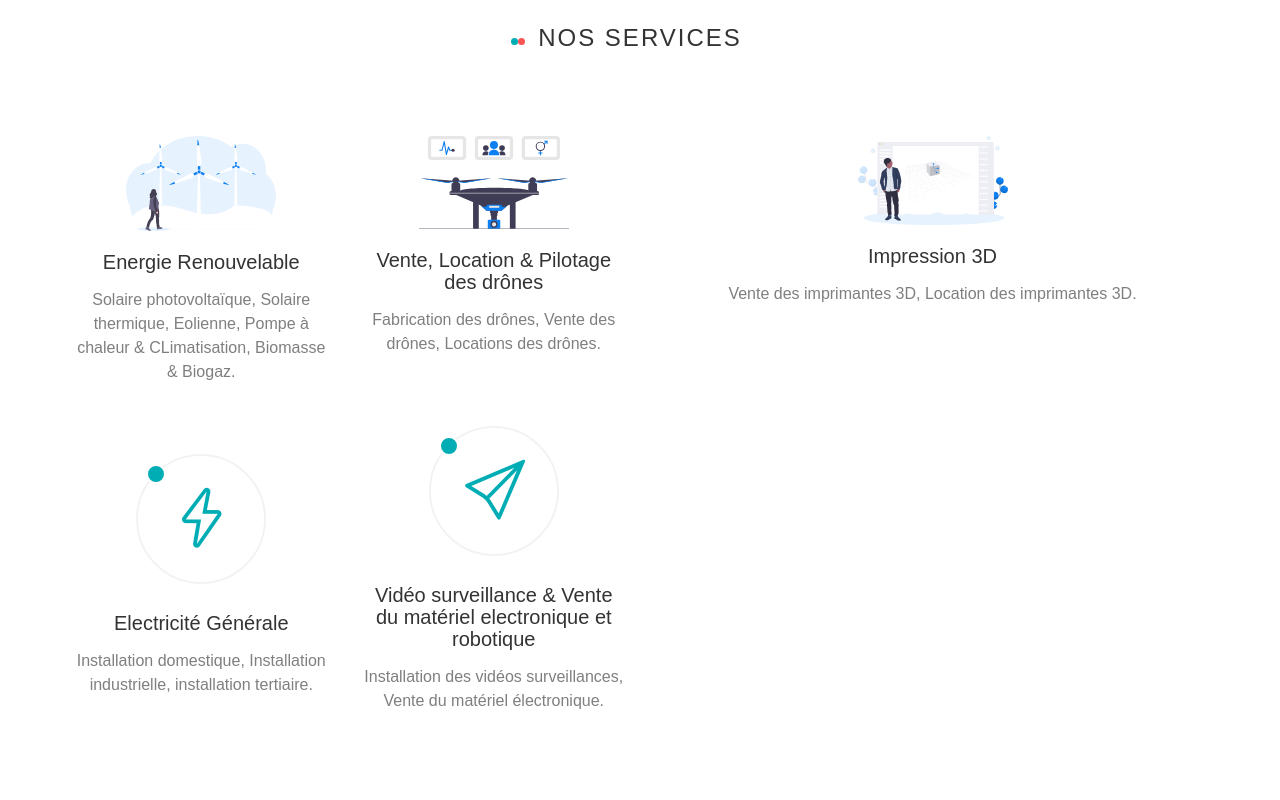
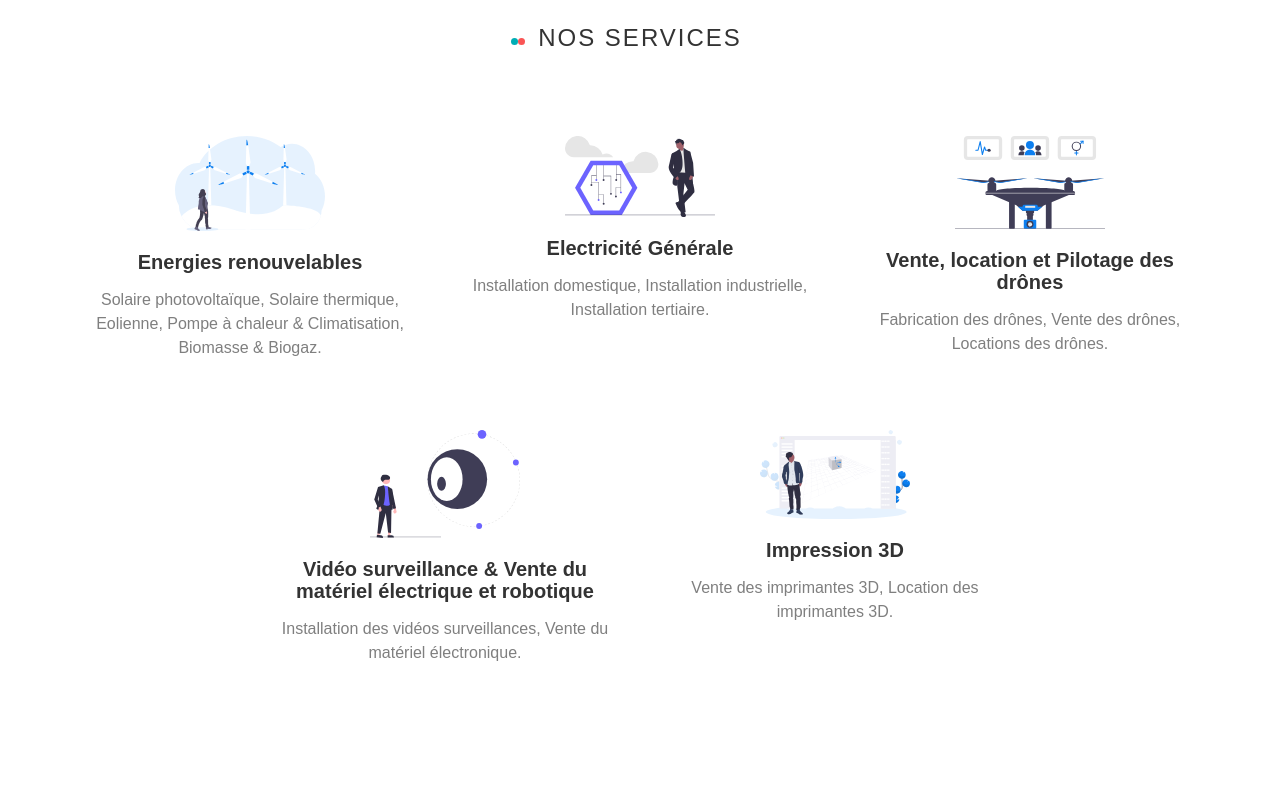
Before and after one commit to simonStromae/simonstromae.github.io, a plain HTML site: page index.html in a window 1280 px wide. Shown: the part 1040-1840 px from the top of the page. Drawn offline with Linux system fonts and the light colour scheme; some packages are replaced by stand-ins of ours; no server answers; files whose address does not match are found by name.

Commit message:
another update

```diff
--- a/index.html
+++ b/index.html
@@ -72,9 +72,9 @@
 							<h1 class="to-animate" style="font-weight: bold;">De l'énergie gratuite & <span>Illimitée pour tous</span></h1>
 							<h2 class="to-animate" style="font-weight: bold;">
 								Plus de problème de coupure,
-								Plus de problème des factures d’électricité à payer,
-								Plus de problème de mauvaise qualité de tension,
-								Devenez autonomes en énergie,
+								plus de problème des factures d’électricité à payer,
+								plus de problème de mauvaise qualité de tension,
+								devenez autonomes en énergie.
 							</h2>
 						</div>
 					</div>
@@ -92,44 +92,48 @@
 					</div>
 				</div>
 				<div class="row">
-					<div class="col-md-3 text-center">
+
+					<div class="col-sm-4 text-center">
 						<div class="box-services">
 							<div class="icon to-animate">
 								<img src="images/wind_turbine.svg" width="150">
 							</div>
 							<div class="fh5co-post to-animate">
-								<h3>Energie Renouvelable</h3>
+								<h3 style="font-weight: bold">Energies renouvelables</h3>
 								<p>
 									Solaire photovoltaïque,
 									Solaire thermique,
 									Eolienne,
-									Pompe à chaleur & CLimatisation,
+									Pompe à chaleur & Climatisation,
 									Biomasse & Biogaz.
 								</p>
 							</div>
 						</div>
+					</div>
 
+					<div class="col-sm-4 text-center">
 						<div class="box-services">
 							<div class="icon to-animate">
-								<span><i class="icon-energy"></i></i></span>
+								<img src="images/circuit_board.svg" width="150">
 							</div>
 							<div class="fh5co-post to-animate">
-								<h3>Electricité Générale</h3>
+								<h3 style="font-weight: bold">Electricité Générale</h3>
 								<p>
 									Installation domestique,
 									Installation industrielle,
-									installation tertiaire.
+									Installation tertiaire.
 								</p>
 							</div>
 						</div>
 					</div>
-					<div class="col-md-3 text-center">
+
+					<div class="col-sm-4 text-center">
 						<div class="box-services">
 							<div class="icon to-animate">
 								<img src="images/drone_surveillance.svg" width="150">
 							</div>
 							<div class="fh5co-post to-animate">
-								<h3>Vente, Location & Pilotage des drônes</h3>
+								<h3 style="font-weight: bold">Vente, location et Pilotage des drônes</h3>
 								<p>
 									Fabrication des drônes,
 									Vente des drônes,
@@ -137,13 +141,17 @@
 								</p>
 							</div>
 						</div>
+					</div>
+				</div>
 
+				<div class="row" style="display: flex; justify-content: center;">
+					<div class="col-sm-4 text-center">
 						<div class="box-services">
 							<div class="icon to-animate">
-								<span><i class="icon-paper-plane"></i></span>
+								<img src="images/video_surveillance.svg" width="150">
 							</div>
 							<div class="fh5co-post to-animate">
-								<h3>Vidéo surveillance & Vente du matériel electronique et robotique</h3>
+								<h3 style="font-weight: bold">Vidéo surveillance & Vente du matériel électrique et robotique</h3>
 								<p>
 									Installation des vidéos surveillances,
 									Vente du matériel électronique.
@@ -152,13 +160,13 @@
 						</div>
 					</div>
 
-					<div class="col-md-3- text-center">
+					<div class="col-sm-4 text-center">
 						<div class="box-services">
 							<div class="icon to-animate">
 								<img src="images/3d_modeling.svg" width="150">
 							</div>
 							<div class="fh5co-post to-animate">
-								<h3>Impression 3D</h3>
+								<h3 style="font-weight: bold">Impression 3D</h3>
 								<p>
 									Vente des imprimantes 3D,
 									Location des imprimantes 3D.
@@ -170,7 +178,7 @@
 			</div>
 		</div>
 		<div class="core-features" >
-			<div class="grid2 to-animate" style="background-image: url(images/full_image_5.jpg);">
+			<div class="grid2 to-animate" style="background-image: url(images/jan-huber.jpg);">
 			</div>
 			<div class="grid2 fh5co-bg-color">
 				<div class="core-f">
@@ -251,7 +259,7 @@
 					</div>
 					<div class="col-md-3 text-center">
 						<span class="fh5co-counter js-counter" data-from="0" data-to="22" data-speed="5000" data-refresh-interval="50"></span>
-						<span class="fh5co-counter-label">Experts & Ingénieurs électriciens & Dronistes</span>
+						<span class="fh5co-counter-label">Experts & Ingénieurs électriciens</span>
 					</div>
 				</div>
 			</div>
@@ -365,7 +373,7 @@
 							<div class="user"><img class="img-reponsive" src="images/person4.jpg" alt="Roger Garfield"></div>
 							<h3>HAMKEM Youmbi Justin</h3>
 							<span class="position">Founder, CEO</span>
-							<p class="text-left">Trouver et établir les stratégies d'évolution et de développement de génie tesla, tant au point de vue comptable, financier, managérial que technique. Étant en tête de l'ensemble des opérations et  donnant les orientations à long et court termes, ma mission est d'offrir aux habitants du Cameroun de l'énergie gratuite et illimitée...</p>
+							<p class="text-justify">Trouver et établir les stratégies d'évolution et de développement de génie tesla, tant au point de vue comptable, financier, managérial que technique. Étant en tête de l'ensemble des opérations et  donnant les orientations à long et court termes, ma mission est d'offrir aux habitants du Cameroun de l'énergie gratuite et illimitée...</p>
 						</div>
 					</div>
 
@@ -374,16 +382,16 @@
 							<div class="user"><img class="img-reponsive" src="images/person2.jpg" alt="Roger Garfield"></div>
 							<h3>Manga Fabrice</h3>
 							<span class="position">Responsable Electrotechnique</span>
-							<p class="text-left">Spécialiste des applications de l'électricité : il conçoit, analyse, installe et s'occupe de la maintenance des équipements électriques domestiques, industriels (automatisation, automates programmables) ou de bureau.</p>
+							<p class="text-justify">Spécialiste des applications de l'électricité : il conçoit, analyse, installe et s'occupe de la maintenance des équipements électriques domestiques, industriels (automatisation, automates programmables) ou de bureau.</p>
 						</div>
 					</div>
 
 					<div class="col-md-4">
 						<div class="team-box text-center to-animate-2" style="height: 450px">
 							<div class="user"><img class="img-reponsive" src="images/person3.jpg" alt="Roger Garfield"></div>
-							<h3>NTche Samuel</h3>
-							<span class="position">Responsable Energie renouvelable</span>
-							<p class="text-left">Spécialiste de la Recherche et Développement en charge de développer de nouveaux procédés ou d'améliorer ceux déjà existants pour l'utilisation des énergies renouvelables (énergies, solaire,éolienne, biomasse etc.).</p>
+							<h3>Che Samuel</h3>
+							<span class="position">Co-founder & Project Manager</span>
+							<p class="text-justify">Spécialiste de la Recherche et Développement en charge de développer de nouveaux procédés ou d'améliorer ceux déjà existants pour l'utilisation des énergies renouvelables (énergies, solaire,éolienne, biomasse etc.).</p>
 						</div>
 					</div>
 				</div>
```
Also changed, not shown: images/circuit_board.svg (added), images/jan-huber.jpg (added), images/video_Surveillance.svg (added).
